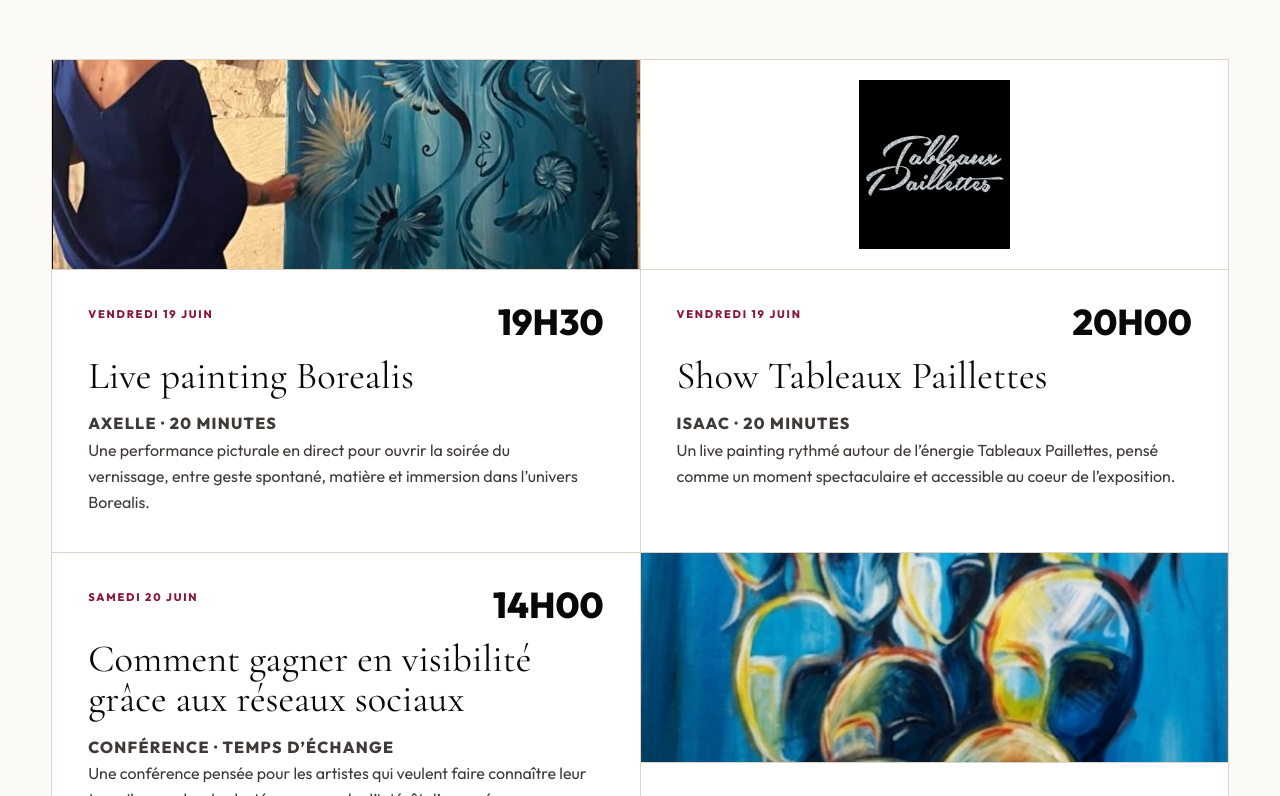
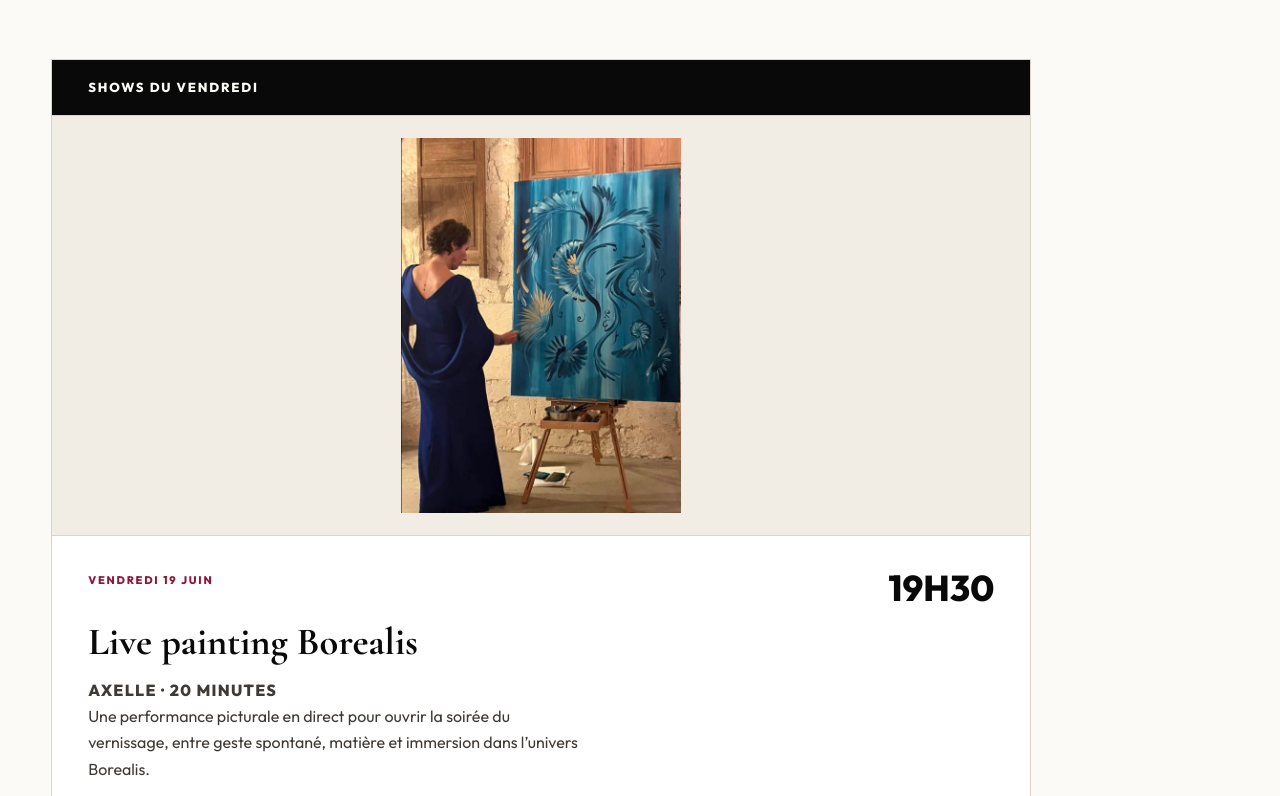
Before and after one commit to Tsakhi26/liberty-art-annuaire, a Next.js app: page /vernissage in a window 1280 px wide. Shown: the part 1904-2700 px from the top of the page. Built offline with nearby package versions, Linux system fonts and the light colour scheme; no server answers.

Commit message:
Refine vernissage schedule layout

```diff
--- a/app/vernissage/page.js
+++ b/app/vernissage/page.js
@@ -35,6 +35,7 @@ const ARTWORKS = [
 
 const PROGRAM_EVENTS = [
   {
+    section: 'Shows du vendredi',
     day: 'Vendredi 19 juin',
     time: '19h30',
     title: 'Live painting Borealis',
@@ -46,6 +47,7 @@ const PROGRAM_EVENTS = [
     imageAlt: 'Portrait d’Axelle pour la performance Live painting Borealis',
   },
   {
+    section: 'Shows du vendredi',
     day: 'Vendredi 19 juin',
     time: '20h00',
     title: 'Show Tableaux Paillettes',
@@ -58,6 +60,7 @@ const PROGRAM_EVENTS = [
     imageMode: 'contain',
   },
   {
+    section: 'Animations du samedi',
     day: 'Samedi 20 juin',
     time: '14h00',
     title: 'Comment gagner en visibilité grâce aux réseaux sociaux',
@@ -65,8 +68,12 @@ const PROGRAM_EVENTS = [
     duration: 'Temps d’échange',
     description:
       'Une conférence pensée pour les artistes qui veulent faire connaître leur travail avec plus de clarté : comprendre l’intérêt d’une présence professionnelle sur Instagram, transformer son profil en véritable vitrine artistique, structurer son contenu et créer une visibilité régulière pour attirer un public, des collectionneurs et de nouvelles opportunités.',
+    image: '/vernissage/images/conference.png',
+    imageAlt: 'Visuel de la conférence sur la visibilité grâce aux réseaux sociaux',
+    imageMode: 'contain',
   },
   {
+    section: 'Animations du samedi',
     day: 'Samedi 20 juin',
     time: '15h30',
     title: 'Peinture Natalya',
@@ -74,10 +81,12 @@ const PROGRAM_EVENTS = [
     duration: 'Performance artistique',
     description:
       'Un temps de peinture en direct pour découvrir le processus créatif de Natalya et prolonger la visite par une rencontre vivante avec l’oeuvre en train de naître.',
-    image: '/vernissage/images/PHOTO-2026-04-29-15-10-15.jpg',
+    image: '/vernissage/images/PHOTO-2026-05-03-18-59-24.jpg',
     imageAlt: 'Oeuvre présentée pour la performance peinture Natalya',
   },
 ]
+
+const PROGRAM_SECTIONS = ['Shows du vendredi', 'Animations du samedi']
 
 function useReveal() {
   useEffect(() => {
@@ -317,28 +326,31 @@ export default function VernissagePage() {
           <h2 id="programme-title">Planning des shows et événements</h2>
         </div>
         <div className="program-list">
-          {PROGRAM_EVENTS.map((event, index) => (
+          {PROGRAM_SECTIONS.map((section) => (
+            <div className="program-day" key={section}>
+              <h3>{section}</h3>
+              {PROGRAM_EVENTS.filter((event) => event.section === section).map((event, index) => (
                 <article
-              className={`program-card ${event.image ? '' : 'program-card-text'}`}
+                  className="program-card"
                   data-reveal
                   style={{ '--delay': `${index * 80}ms` }}
                   key={`${event.day}-${event.time}`}
                 >
-              {event.image && (
                   <div className={`program-image ${event.imageMode === 'contain' ? 'program-image-contain' : ''}`}>
-                  <Image src={event.image} alt={event.imageAlt} fill sizes="(max-width: 760px) 100vw, 28vw" />
+                    <Image src={event.image} alt={event.imageAlt} fill sizes="(max-width: 760px) 100vw, 760px" />
                   </div>
-              )}
                   <div className="program-content">
                     <div className="program-meta">
                       <span>{event.day}</span>
                       <time>{event.time}</time>
                     </div>
-                <h3>{event.title}</h3>
+                    <h4>{event.title}</h4>
                     <p className="program-host">{event.artist} · {event.duration}</p>
                     <p>{event.description}</p>
                   </div>
                 </article>
+              ))}
+            </div>
           ))}
         </div>
       </section>
--- a/app/vernissage/vernissage.css
+++ b/app/vernissage/vernissage.css
@@ -481,21 +481,33 @@
 
 .program-list {
   display: grid;
-  grid-template-columns: repeat(2, minmax(0, 1fr));
+  grid-template-columns: 1fr;
+  gap: clamp(32px, 5vw, 56px);
+  max-width: 980px;
+}
+
+.program-day {
+  display: grid;
   gap: 1px;
   background: var(--line);
   border: 1px solid var(--line);
 }
 
-.program-card {
-  min-height: 440px;
-  display: grid;
-  grid-template-rows: 210px minmax(0, 1fr);
-  background: #fff;
+.program-day h3 {
+  margin: 0;
+  padding: 18px clamp(24px, 3vw, 36px);
+  background: var(--ink);
+  color: var(--paper);
+  font-size: 13px;
+  font-weight: 800;
+  letter-spacing: 0.14em;
+  text-transform: uppercase;
 }
 
-.program-card-text {
-  grid-template-rows: minmax(0, 1fr);
+.program-card {
+  display: grid;
+  grid-template-rows: minmax(260px, auto) minmax(0, 1fr);
+  background: #fff;
 }
 
 .program-image {
@@ -503,15 +515,17 @@
   overflow: hidden;
   background: var(--paper-soft);
   border-bottom: 1px solid var(--line);
+  min-height: clamp(260px, 40vw, 420px);
 }
 
 .program-image img {
-  object-fit: cover;
+  padding: clamp(12px, 2vw, 22px);
+  object-fit: contain;
   filter: saturate(0.96) contrast(1.03);
 }
 
 .program-image-contain img {
-  padding: 20px;
+  padding: clamp(16px, 3vw, 34px);
   object-fit: contain;
   background: #fff;
 }
@@ -546,11 +560,12 @@
   letter-spacing: 0;
 }
 
-.program-list h3 {
+.program-list h4 {
   margin: 0 0 14px;
   font-family: var(--font-display), Georgia, serif;
   font-size: clamp(28px, 3vw, 42px);
   line-height: 1.05;
+  font-weight: 700;
 }
 
 .program-host {
```
Also changed, not shown: public/vernissage/images/conference.png (added). Lines whose indentation alone changed are shown as unchanged.
